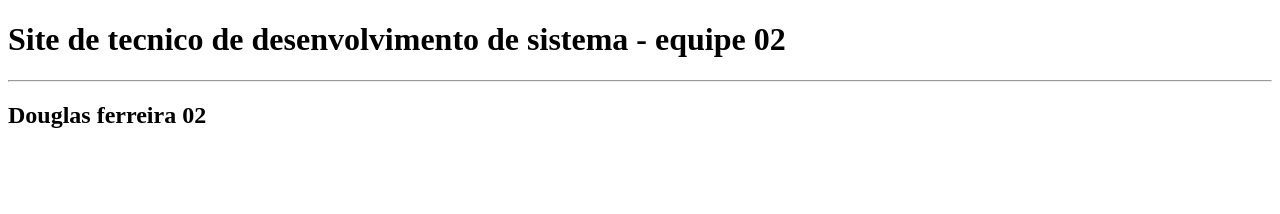
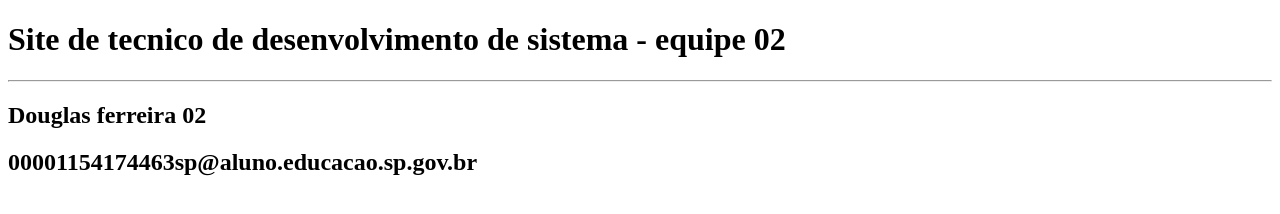
Before and after one commit to PauloFratta/CT-DS-UC4_Boni_01-24, a plain HTML site: page Site Equipe 2.html in a window 1280 px wide. Drawn offline with Linux system fonts and the light colour scheme.

Commit message:
atualizacao site 02
inserçao em site  aluno douglas

```diff
--- a/Site Equipe 2.html
+++ b/Site Equipe 2.html
@@ -7,6 +7,7 @@
     <h1>Site de tecnico de desenvolvimento de sistema - equipe 02</h1>
     <hr>
     <h2>Douglas ferreira 02</h2>
+    <h2>00001154174463sp@aluno.educacao.sp.gov.br</h2>
 
 
 </head>
```
